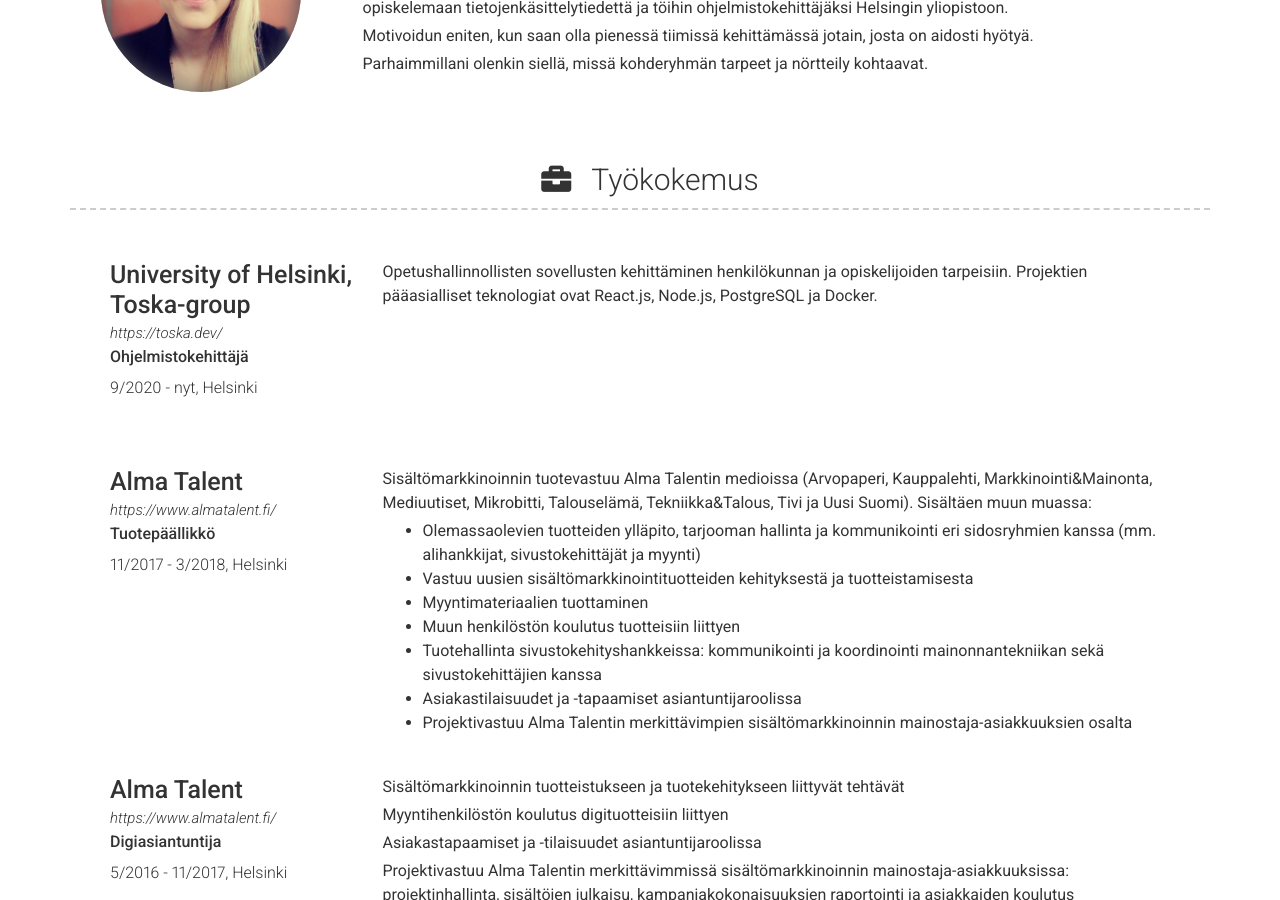
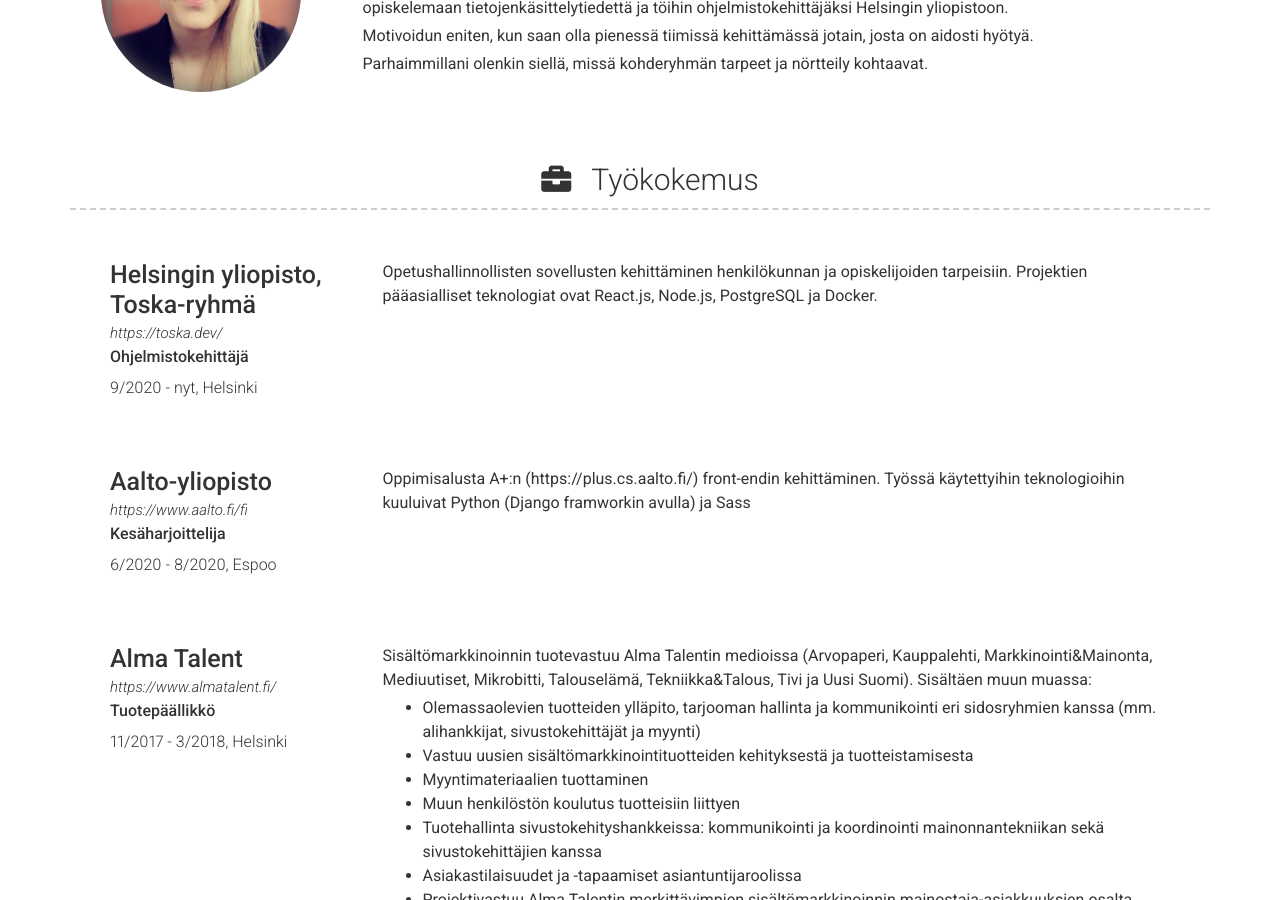
Before and after one commit to saarasat/cv, a Jekyll site: the page built from index.md, in a window 1280 px wide and 900 px high, scrolled down 377 px. Built offline with Jekyll 4.4.1, drawn with Linux system fonts in a browser that asks for light colours; nearby versions of some CDN libraries.

Commit message:
Update experience.yml

```diff
--- a/_data/experience.yml
+++ b/_data/experience.yml
@@ -1,10 +1,18 @@
 - layout: left
-  company: University of Helsinki, Toska-group
+  company: Helsingin yliopisto, Toska-ryhmä
   link: https://toska.dev/
   job_title: Ohjelmistokehittäjä
   dates: 9/2020 - nyt, Helsinki
   description: |
     Opetushallinnollisten sovellusten kehittäminen henkilökunnan ja opiskelijoiden tarpeisiin. Projektien pääasialliset teknologiat ovat React.js, Node.js, PostgreSQL ja Docker.
+
+- layout: left
+  company: Aalto-yliopisto
+  link: https://www.aalto.fi/fi
+  job_title: Kesäharjoittelija
+  dates: 6/2020 - 8/2020, Espoo
+  description: |
+    Oppimisalusta A+:n (https://plus.cs.aalto.fi/) front-endin kehittäminen. Työssä käytettyihin teknologioihin kuuluivat Python (Django framworkin avulla) ja Sass
 
 - layout: left
   company: Alma Talent
```
